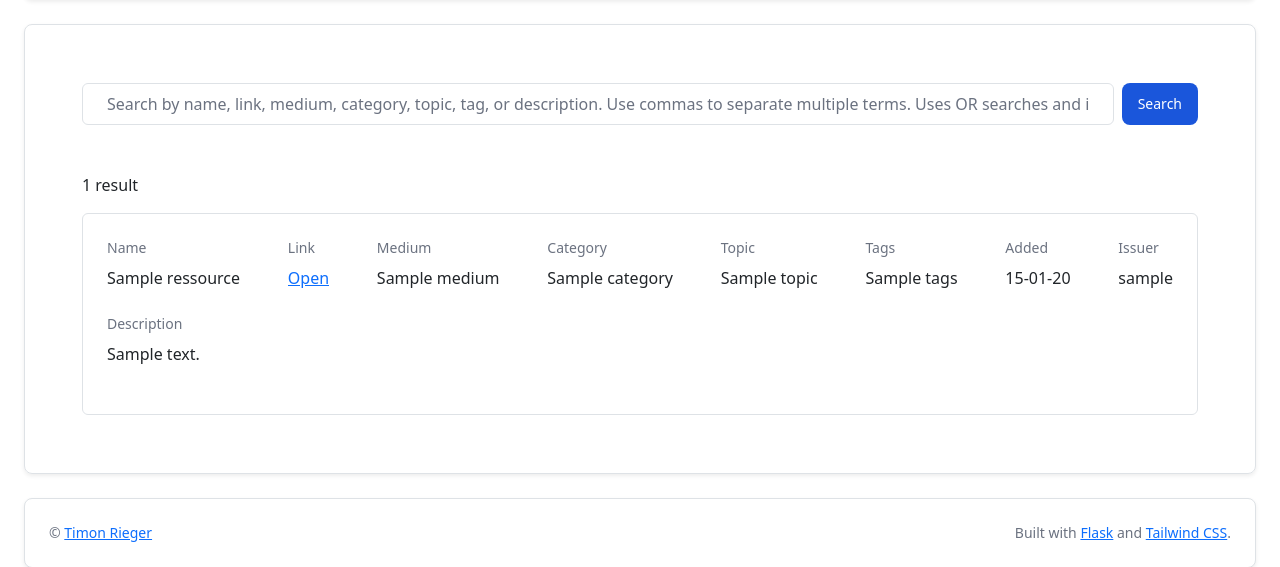
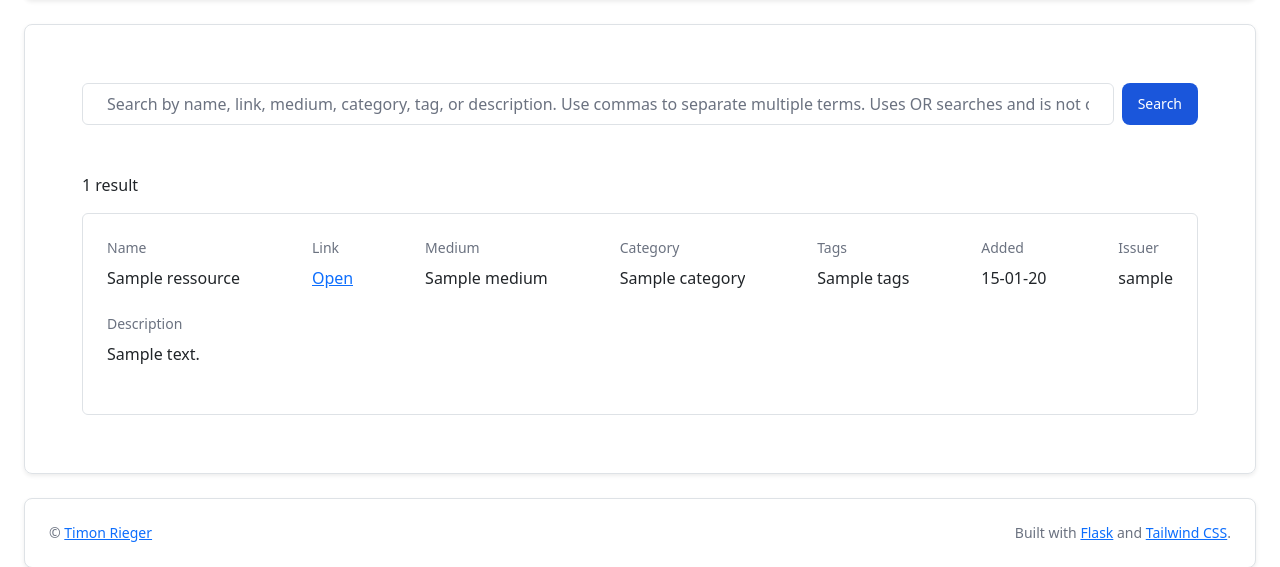
Before and after one commit to timonrieger/arkivr, a Flask app: template templates/index.html in a window 1280 px wide. Shown: the part 156-723 px from the top of the page. Run offline with Flask 3, Linux system fonts and the light colour scheme; the template is opened without the code that fills it: most values are stand-ins (such as "Sample title", 1, 10 or a date in 2020); parts of the project's set-up code (start-up, migrations or seed data) failed here and were passed over; some libraries are stand-ins or nearby versions.

Commit message:
remove topic column

```diff
--- a/app.py
+++ b/app.py
@@ -61,7 +61,6 @@ def home():
                 Ressources.name.ilike(f"%{search_arg}%"),
                 Ressources.description.ilike(f"%{search_arg}%"),
                 Ressources.category.ilike(f"%{search_arg}%"),
-                Ressources.topic.ilike(f"%{search_arg}%"),
                 Ressources.tags.ilike(f"%{search_arg}%"),
                 Ressources.medium.ilike(f"%{search_arg}%"),
                 Ressources.link.ilike(f"%{search_arg}%"),
@@ -163,7 +162,6 @@ def edit():
         ressource.link = form.link.data
         ressource.medium = form.medium.data
         ressource.category = form.category.data
-        ressource.topic = form.topic.data
         ressource.tags = json.dumps(form.tags.data)
         ressource.description=form.description.data
         ressource.private = True if form.private.data == "True" else False
@@ -177,7 +175,6 @@ def edit():
             link=ressource.link,
             medium=ressource.medium,
             category=ressource.category,
-            topic=ressource.topic,
             tags=json.loads(ressource.tags),
             description=ressource.description,
             private=ressource.private
@@ -196,7 +193,6 @@ def delete():
         link=ressource.link,
         medium=ressource.medium,
         category=ressource.category,
-        topic=ressource.topic,
         tags=json.loads(ressource.tags),
         description=ressource.description,
         private=ressource.private
@@ -223,7 +219,6 @@ def add():
                 link=form.link.data,
                 medium=form.medium.data,
                 category=form.category.data,
-                topic=form.topic.data,
                 tags=json.dumps(form.tags.data),
                 user_id=current_user.id,
                 description=form.description.data,
--- a/src/constants.py
+++ b/src/constants.py
@@ -9,5 +9,4 @@ npoint_data = requests.get(url=NPOINT).json()
 
 MEDIUM_CHOICES = npoint_data["medium"]
 CATEGORY_CHOICES = npoint_data["category"]
-TOPIC_CHOICES = npoint_data["topic"]
 TAGS_CHOICES = npoint_data["tags"]
--- a/templates/components/ressource.html
+++ b/templates/components/ressource.html
@@ -17,10 +17,6 @@
     <div>
       <h2 class="text-sm text-gray-500">Category</h2>
       <p class="text-medium text-md truncate">{{ ressource.category }}</p>
-    </div>
-    <div>
-      <h2 class="text-sm text-gray-500">Topic</h2>
-      <p class="text-medium text-md truncate">{{ ressource.topic }}</p>
     </div>
     <div>
       <h2 class="text-sm text-gray-500">Tags</h2>
@@ -99,10 +95,6 @@
     <p class="text-medium text-md truncate">{{ ressource.category }}</p>
   </div>
   <div class="flex flex-row justify-between items-center">
-    <h2 class="text-sm text-gray-500">Topic</h2>
-    <p class="text-medium text-md truncate">{{ ressource.topic }}</p>
-  </div>
-  <div class="flex flex-row justify-between items-center">
     <h2 class="text-sm text-gray-500">Tags</h2>
     <p class="text-medium text-md truncate">
       {% if ressource.tags=='[]' %} No tags {% else %} {{ ressource.tags |
--- a/templates/components/search.html
+++ b/templates/components/search.html
@@ -6,7 +6,7 @@
   <input
     type="text"
     name="search"
-    placeholder="Search by name, link, medium, category, topic, tag, or description. Use commas to separate multiple terms. Uses OR searches and is not case-sensitive."
+    placeholder="Search by name, link, medium, category, tag, or description. Use commas to separate multiple terms. Uses OR searches and is not case-sensitive."
     class="w-full px-4 py-2 border border-gray-500 rounded-md focus:outline-none focus:ring-4 focus:ring-blue-300 dark:focus:ring-blue-800"
     required
   />
--- a/templates/index.html
+++ b/templates/index.html
@@ -3,7 +3,7 @@
   {% include 'components/search.html' %}
   <p>{{ ressources|length }} {%if ressources|length == 1 %}result{% else %}results{% endif %}
     {% if search_query %}
-      for "{{ search_query }}"
+      for "{{ search_query }}" <a href="{{ url_for('home') }}">Clear</a>
     {% endif %}
   </p>
   {% for ressource in ressources %}
```
Also changed, not shown: src/forms.py (+1 -7 lines), templates/components/form.html (+0 -13 lines), 1 other file.
